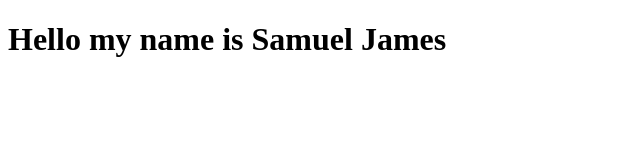
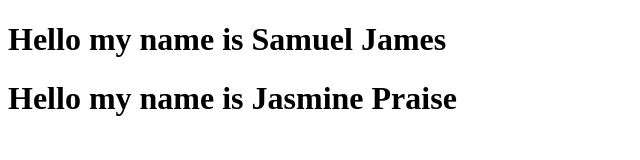
Before and after one commit to samuelj-flip/Practice-Folder, a plain HTML site: page index.html in a window 1280 px wide. Shown: the whole page, without its empty margins (0-640 px from the left). Drawn offline with Linux system fonts and the light colour scheme.

Commit message:
Praise commit

```diff
--- a/index.html
+++ b/index.html
@@ -8,6 +8,7 @@
 <body>
 
     <h1>Hello my name is Samuel James</h1>
+    <h1>Hello my name is Jasmine Praise</h1>
 
 </body>
 </html>
```
